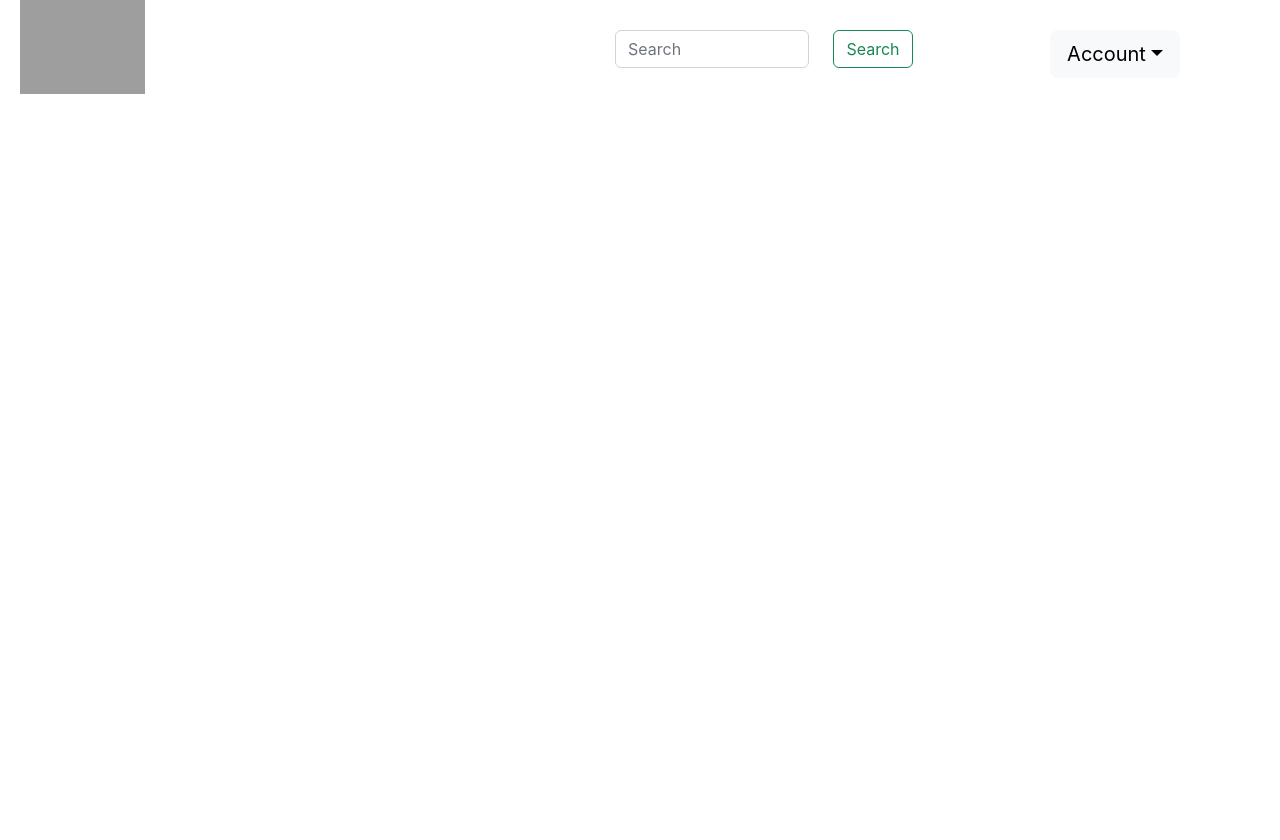
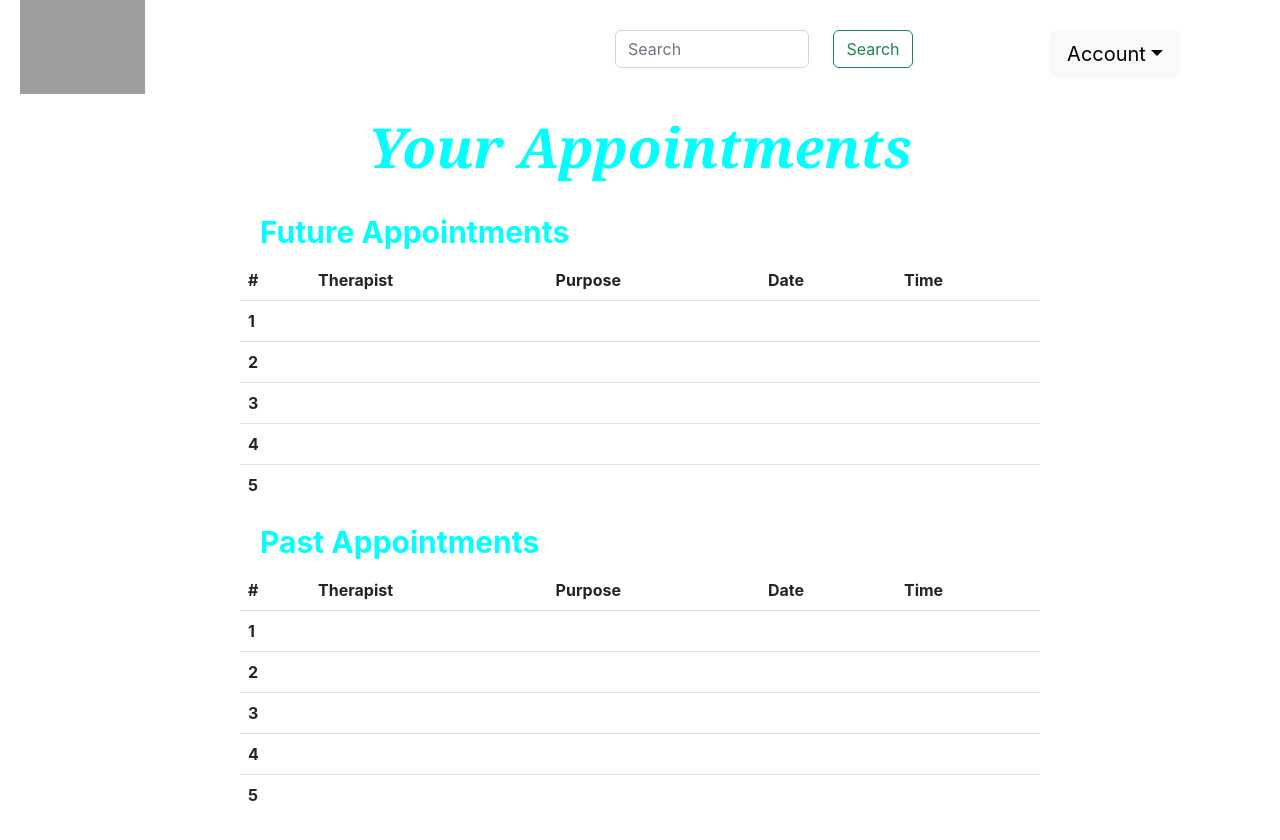
Before and after one commit to 220425-Reston-NET/Expert8FE, a React (Create React App) app: page /your-appointments in a window 1280 px wide. Before the commit this address had no page. Shown: the top 840 px of the page. Before the commit the page ends 800 px from the top, so only its background shows below. Built offline with nearby package versions, Linux system fonts and the light colour scheme; grey boxes are pictures that could not be loaded.

Commit message:
Added tables + scroll bar to your-appointments

```diff
--- a/src/App.tsx
+++ b/src/App.tsx
@@ -35,6 +35,7 @@ function App() : JSX.Element {
       <Route path='/chats' element={<Chats/>}/>
       <Route path='/payment-information' element={<PaymentInformation/>}/>
       <Route path='/payment-confirmed' element={<PaymentConfirmed/>}/>
+      <Route path='/your-appointments' element={<YourAppointments/>}/>
     </Routes>
     </>
   );
--- a/src/routes/login/Login.tsx
+++ b/src/routes/login/Login.tsx
@@ -94,8 +94,7 @@ function Login() {
             <h1  className='welcome-container'>Welcome</h1>
             <div className="blueBar"></div>
             <br></br>
-            <br></br>
-            <br></br>
+            <h1 className="header"><b>Your Appointments</b></h1>
                 <div className="mb-3">
                     <label htmlFor="exampleInputEmail1" className="form-label label-container">Email Address</label>
                     <input type="email" className="form-control" id="exampleInputEmail1" onChange={Getuseremail} aria-describedby="emailHelp"/>
--- a/src/routes/your-appointments/YourAppointments.css
+++ b/src/routes/your-appointments/YourAppointments.css
@@ -11,10 +11,25 @@
     flex:1;
     padding: 20px;
     font-size: 30px;
+    height: 70px;
 }
 
 .past-appointments-container{
     flex:1;
     padding:20px;
     font-size: 30px;
+    height: 70px;
 }
+
+/* Parent Container to table */
+.scroll-table{
+	-webkit-flex-flow: column; /* doesn't work without prefix */
+    min-height: 10px; /* without min-height/height:0 flex:1 doesn't work */
+	overflow: auto;
+	height: 32%;
+	box-sizing: border-box;
+}
+
+.table{
+    flex:1;
+}
--- a/src/routes/your-appointments/YourAppointments.tsx
+++ b/src/routes/your-appointments/YourAppointments.tsx
@@ -8,17 +8,119 @@ function YourAppointments() {
   return (
     <div className="your-appointments-page-container">
         <div className="your-appointmnet-container">
-        <h1 className="header"><b>Your Appointments</b></h1>
+          <h1 className="header"><b>Your Appointments</b></h1>
+          <br></br>
+          <br></br>
 
             <div className="title-container">
-            <p>Future Appointments</p>
-            <br></br>
+              <p>Future Appointments</p>
+            </div>
+
+            <div className="scroll-table">
+            <table className="table">
+              <thead className="thead-dark">
+                <tr>
+                  <th scope="col">#</th>
+                  <th scope="col">Therapist</th>
+                  <th scope="col">Purpose</th>
+                  <th scope="col">Date</th>
+                  <th scope="col">Time</th>
+                </tr>
+              </thead>
+              <tbody>
+                <tr>
+                  <th scope="row">1</th>
+                  <td></td>
+                  <td></td>
+                  <td></td>
+                  <td></td>
+                </tr>
+                <tr>
+                  <th scope="row">2</th>
+                  <td></td>
+                  <td></td>
+                  <td></td>
+                  <td></td>
+                </tr>
+                <tr>
+                  <th scope="row">3</th>
+                  <td></td>
+                  <td></td>
+                  <td></td>
+                  <td></td>
+                </tr>
+                <tr>
+                  <th scope="row">4</th>
+                  <td></td>
+                  <td></td>
+                  <td></td>
+                  <td></td>
+                </tr>
+                <tr>
+                  <th scope="row">5</th>
+                  <td></td>
+                  <td></td>
+                  <td></td>
+                  <td></td>
+                </tr>
+              </tbody>
+            </table>
             </div>
 
             <div className="past-appointments-container">
             <p>Past Appointments</p>
             </div>
 
+          <div className="scroll-table">
+            <table className="table">
+              <thead className="thead-dark">
+                <tr>
+                  <th scope="col">#</th>
+                  <th scope="col">Therapist</th>
+                  <th scope="col">Purpose</th>
+                  <th scope="col">Date</th>
+                  <th scope="col">Time</th>
+                </tr>
+              </thead>
+              <tbody>
+                <tr>
+                  <th scope="row">1</th>
+                  <td></td>
+                  <td></td>
+                  <td></td>
+                  <td></td>
+                </tr>
+                <tr>
+                  <th scope="row">2</th>
+                  <td></td>
+                  <td></td>
+                  <td></td>
+                  <td></td>
+                </tr>
+                <tr>
+                  <th scope="row">3</th>
+                  <td></td>
+                  <td></td>
+                  <td></td>
+                  <td></td>
+                </tr>
+                <tr>
+                  <th scope="row">4</th>
+                  <td></td>
+                  <td></td>
+                  <td></td>
+                  <td></td>
+                </tr>
+                <tr>
+                  <th scope="row">5</th>
+                  <td></td>
+                  <td></td>
+                  <td></td>
+                  <td></td>
+                </tr>
+              </tbody>
+            </table>
+          </div>
         </div>
     </div>
   )
```
